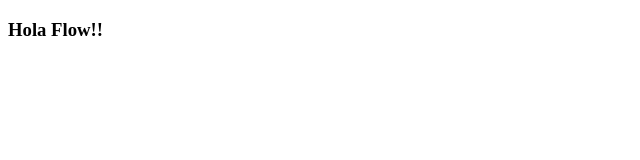
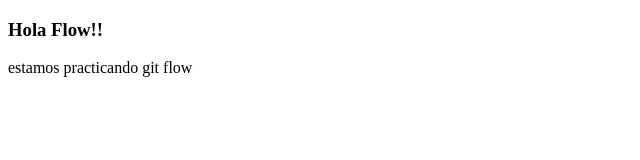
Before and after one commit to PameAl/LandinFerreteria, a plain HTML site: page naty.html in a window 1280 px wide. Shown: the whole page, without its empty margins (0-640 px from the left). Drawn offline with Linux system fonts and the light colour scheme.

Commit message:
agregue un parrafo

```diff
--- a/naty.html
+++ b/naty.html
@@ -7,5 +7,6 @@
 </head>
 <body>
     <H3>Hola Flow!!</H3>
+    <p>estamos practicando git flow</p>
 </body>
 </html>
```
